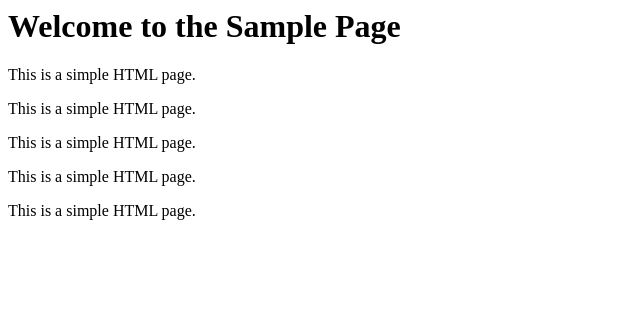
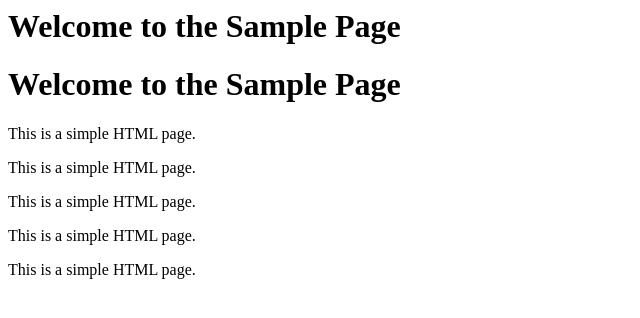
Before and after one commit to oguzhanddkc/test, a plain HTML site: page index.html in a window 1280 px wide. Shown: the whole page, without its empty margins (0-640 px from the left). Drawn offline with Linux system fonts and the light colour scheme.

```diff
--- a/index.html
+++ b/index.html
@@ -9,6 +9,7 @@
 
 <body>
     <h1>Welcome to the Sample Page</h1>
+    <h1>Welcome to the Sample Page</h1>
     <p>This is a simple HTML page.</p>
     <p>This is a simple HTML page.</p>
     <p>This is a simple HTML page.</p>
```
